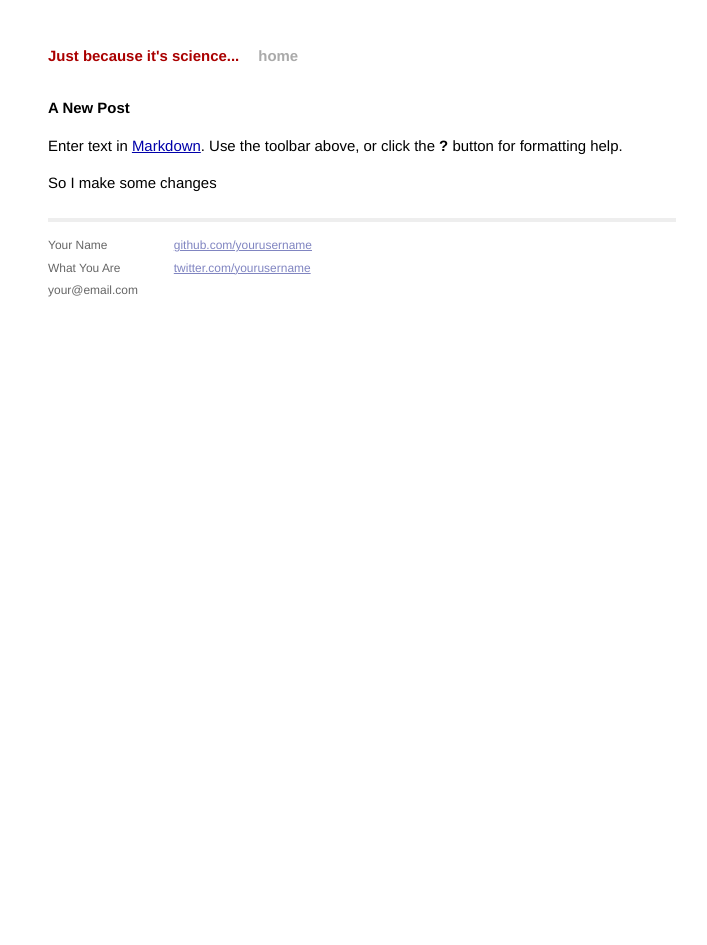
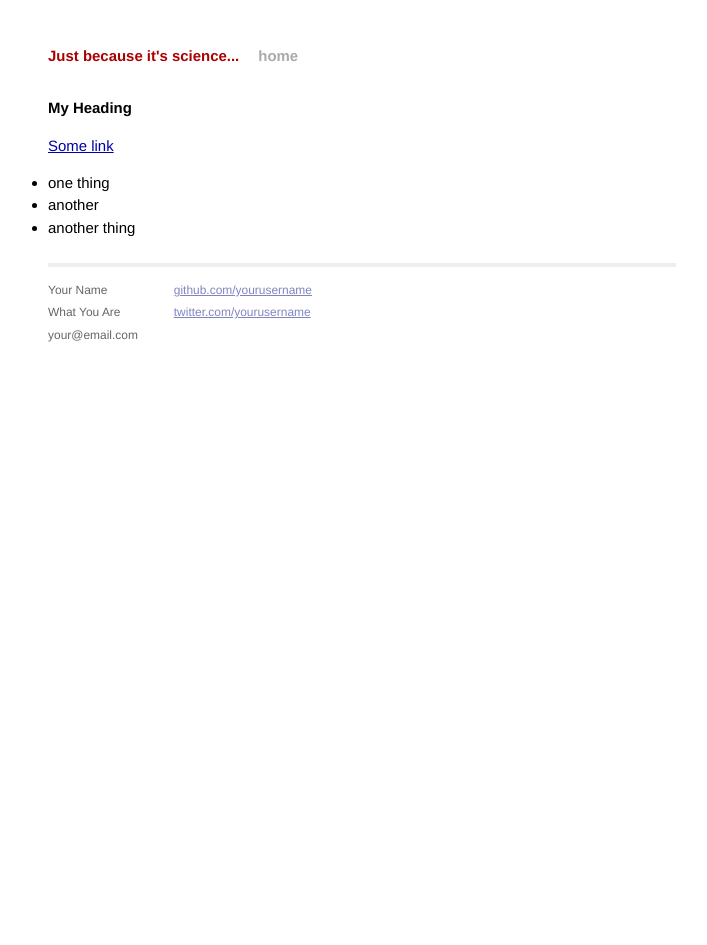
Before and after one commit to rclark/rclark.github.io, a Jekyll site: the page built from _posts/2013-07-16-prose-new-file.md, in a window 1280 px wide. Shown: the whole page, without its empty margins (278-985 px from the left). Built offline with Jekyll 4.4.1, drawn with Linux system fonts in a browser that asks for light colours.

Commit message:
Updated 2013-07-16-prose-new-file.md

```diff
--- a/_posts/2013-07-16-prose-new-file.md
+++ b/_posts/2013-07-16-prose-new-file.md
@@ -4,9 +4,9 @@ layout: default
 title: Prose New File
 ---
 
-## A New Post
+## My Heading
 
-Enter text in [Markdown](http://daringfireball.net/projects/markdown/).
-Use the toolbar above, or click the **?** button for formatting help.
-
-So I make some changes
+[Some link](http://google.com)
+- one thing
+- another
+- another thing
```
